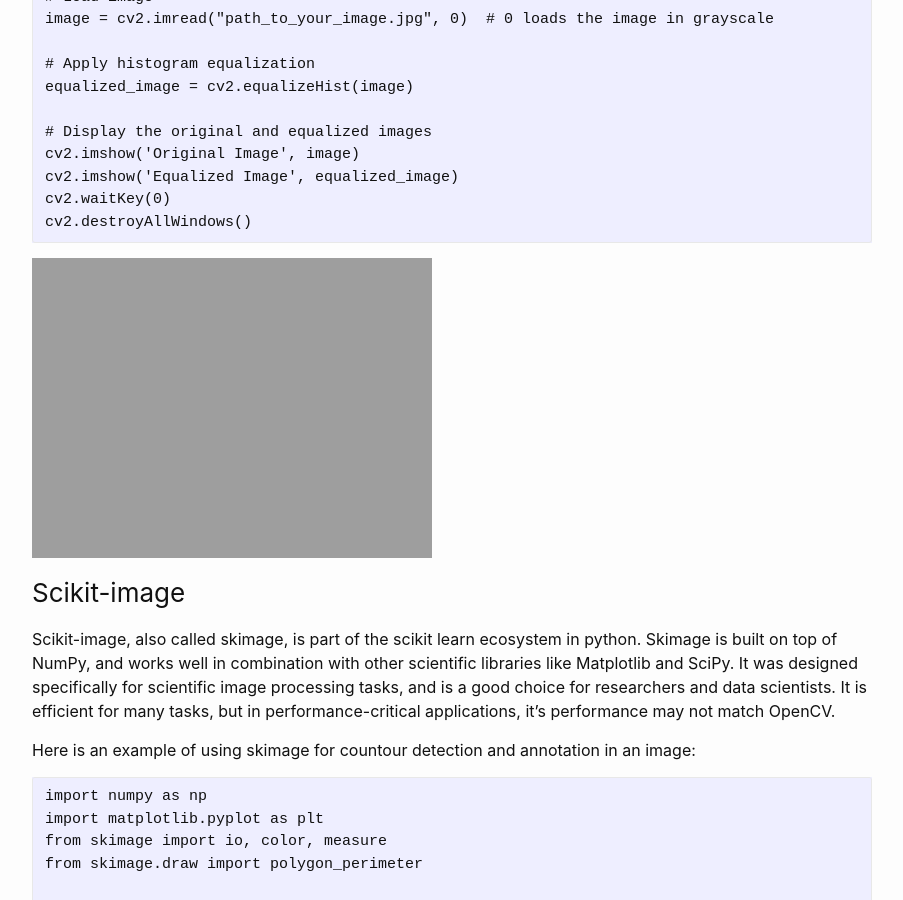
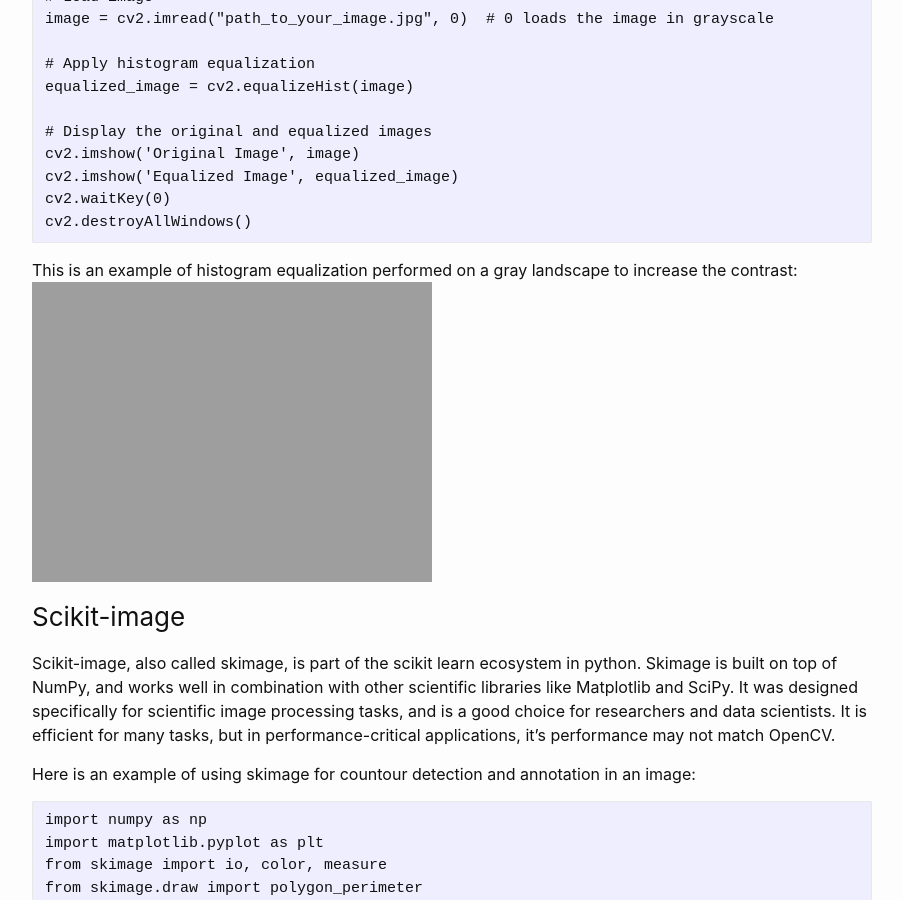
Before and after one commit to camilla47/camilla47.github.io, a Jekyll site: the page built from _posts/2023-10-12-img-processing.md, in a window 1280 px wide and 900 px high, scrolled down 2252 px. Shown: the whole window, without its empty margins (188-1091 px from the left). Built offline with Jekyll 4.4.1, drawn with Linux system fonts in a browser that asks for light colours; comment, search, counter and statistics services are not loaded.

Commit message:
Update 2023-10-12-img-processing.md
update image

````diff
--- a/_posts/2023-10-12-img-processing.md
+++ b/_posts/2023-10-12-img-processing.md
@@ -84,6 +84,7 @@ cv2.imshow('Equalized Image', equalized_image)
 cv2.waitKey(0)
 cv2.destroyAllWindows()
 ```
+This is an example of histogram equalization performed on a gray landscape to increase the contrast:
 ![Figure]({{site.url}}/{{site.baseurl}}/assets/images/ex_HistEq.png)
 
 ### Scikit-image
````
